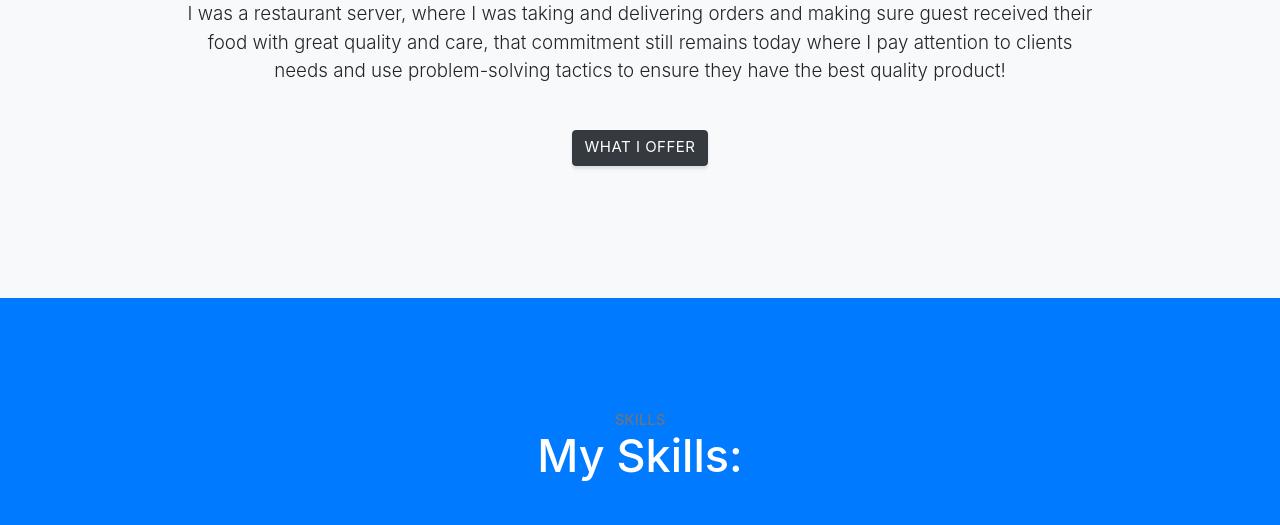
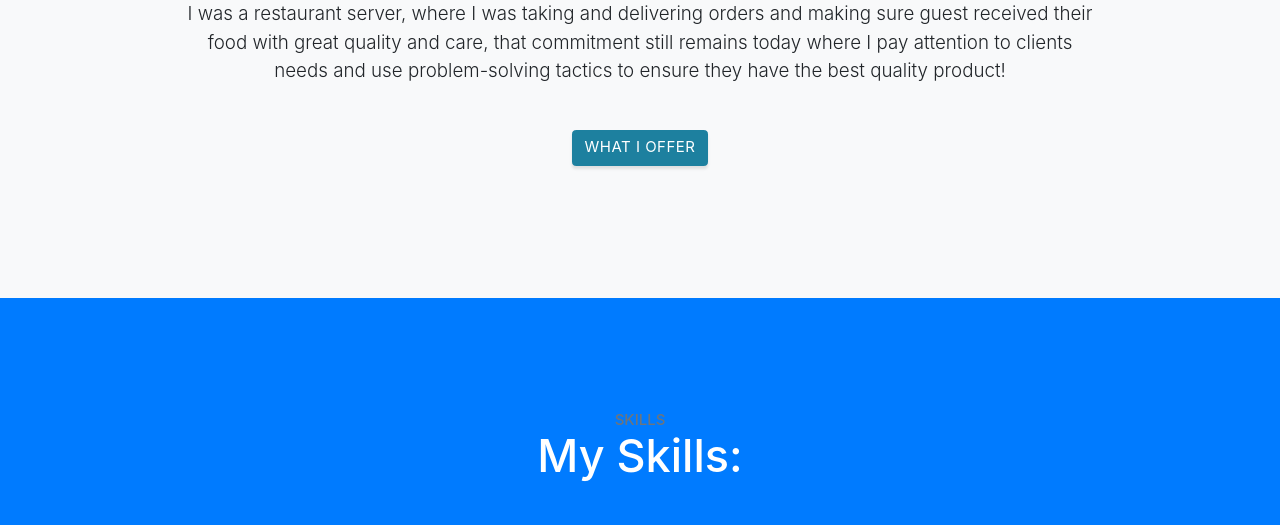
Before and after one commit to tyanastone/tyanastone.github.io, a website with bundled scripts: page index.html in a window 1280 px wide. Shown: the part 1240-1765 px from the top of the page. Built offline with nearby package versions, Linux system fonts and the light colour scheme.

Commit message:
changed button color

```diff
--- a/index.html
+++ b/index.html
@@ -80,7 +80,7 @@
             <h2>About Me</h2>
 
             <p class="lead mb-5">I am a full stack developer that lives, breathes and sleeps code. I have skills in both the back-end web applications from express to node.js and the front-end applications from html to javascript. If you need someone with ambitious ideas and results, no need to look any longer, she’s right here! In my previous life I was a restaurant server, where I was taking and delivering orders and making sure guest received their food with great quality and care, that commitment still remains today where I pay attention to clients needs and use problem-solving tactics to ensure they have the best quality product!  </p>
-            <a class="btn btn-dark btn-xl js-scroll-trigger" href="#services">What I Offer</a>
+            <a class="btn btn-primary btn-xl js-scroll-trigger" href="#services">What I Offer</a>
           </div>
         </div>
       </div>
```
